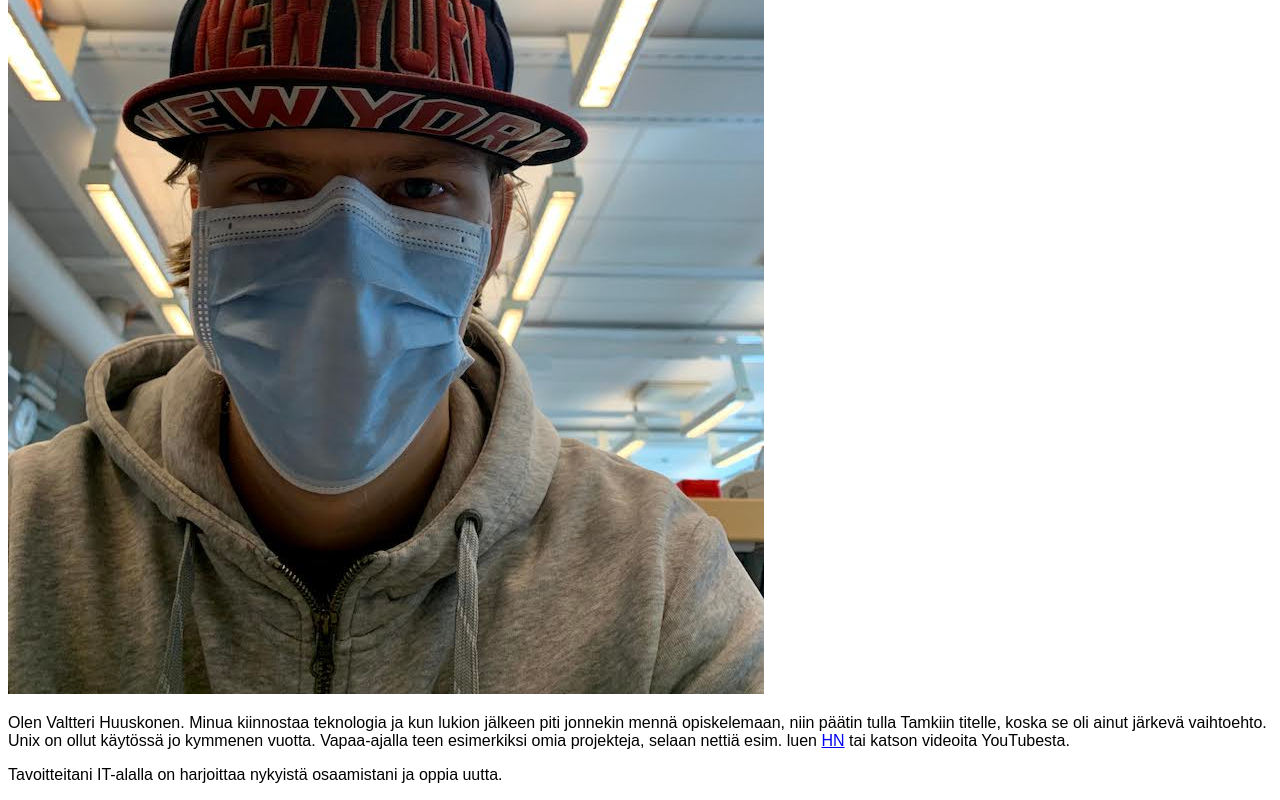
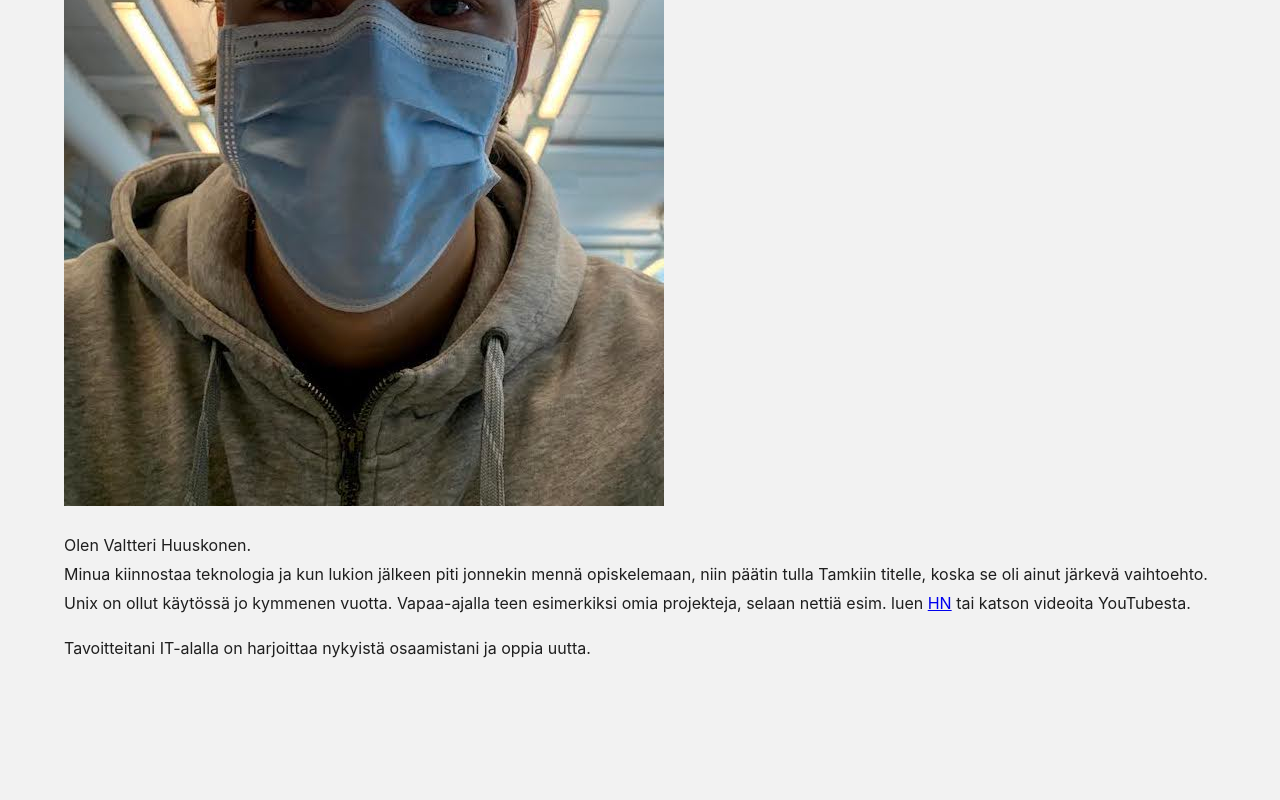
Before and after one commit to vaasuu/iot-ja-web-ohjelmointi, a plain HTML site: page viikkoharkat/viikko3/tehtava1/index.html in a window 1280 px wide. Shown: the part 394-1194 px from the top of the page. After the commit the page ends 1072 px from the top, so only its background shows below. Drawn offline with Linux system fonts and the light colour scheme.

Commit message:
week 3 task 1 done

```diff
--- a/viikkoharkat/viikko3/tehtava1/index.html
+++ b/viikkoharkat/viikko3/tehtava1/index.html
@@ -4,24 +4,25 @@
     <meta charset="UTF-8" />
     <meta name="viewport" content="width=device-width, initial-scale=1.0" />
     <title>Valtteri</title>
-    <link rel="stylesheet" href="styles.css" />
-    <link rel="shortcut icon" href="favicon.ico" type="image/x-icon" />
-    <link rel="apple-touch-icon" href="apple-touch-icon.png" />
+    <link rel="stylesheet" href="/styles.css" />
+    <link rel="shortcut icon" href="/favicon.ico" type="image/x-icon" />
+    <link rel="apple-touch-icon" href="/apple-touch-icon.png" />
   </head>
   <body>
     <h1>Itsensä esittely</h1>
 
     <img
-      src="valtteri.jpg"
+      src="/images/valtteri.jpg"
       alt="Valtterilla on hengityssuojain naamalla ja henellä on päässään lippalakki, jossa lukee New York"
     />
 
     <p>
-      Olen Valtteri Huuskonen. Minua kiinnostaa teknologia ja kun lukion jälkeen
-      piti jonnekin mennä opiskelemaan, niin päätin tulla Tamkiin titelle, koska
-      se oli ainut järkevä vaihtoehto. Unix on ollut käytössä jo kymmenen
-      vuotta. Vapaa-ajalla teen esimerkiksi omia projekteja, selaan nettiä esim.
-      luen <a href="https://news.ycombinator.com/">HN</a> tai katson videoita
+      Olen Valtteri Huuskonen. <br />
+      Minua kiinnostaa teknologia ja kun lukion jälkeen piti jonnekin mennä
+      opiskelemaan, niin päätin tulla Tamkiin titelle, koska se oli ainut
+      järkevä vaihtoehto. Unix on ollut käytössä jo kymmenen vuotta.
+      Vapaa-ajalla teen esimerkiksi omia projekteja, selaan nettiä esim. luen
+      <a href="https://news.ycombinator.com/">HN</a> tai katson videoita
       YouTubesta.
     </p>
     <p>
--- a/viikkoharkat/viikko3/tehtava1/styles.css
+++ b/viikkoharkat/viikko3/tehtava1/styles.css
@@ -1,28 +1,40 @@
 h1 {
-  color: #c72224;
+  color: #1e1e1e;
+}
+body {
+  margin: auto;
+  background: #f2f2f2;
+  color: #1e1e1e;
+  font-family: -apple-system, BlinkMacSystemFont, "Segoe UI", Roboto, Helvetica,
+    Arial, sans-serif;
+  font-size: 16px;
+  line-height: 1.8;
+  max-width: 90%;
 }
 
-body {
-  background-color: white;
-  font-family: Arial, Helvetica, sans-serif;
-  font-size: 12pt;
+img {
+  max-width: 100%;
+  height: auto;
 }
 
-/* p {
-  padding: 10px;
-} */
+@media (prefers-color-scheme: dark) {
+  h1 {
+    color: #ebebeb;
+  }
 
-@media (prefers-color-scheme: dark) {
   body {
     background: #1e1e1e;
-    color: #dddddd;
+    color: #f2f2f2;
   }
 
-  a:visited {
-    color: rgb(202, 137, 17);
+  a {
+    color: orange;
+    border-bottom: 1px solid orange;
+    text-decoration: none;
   }
 
-  a:link {
-    color: orange;
+  a:hover {
+    color: rgb(202, 137, 17);
+    border-bottom: 0;
   }
 }
```
Also changed, not shown: viikkoharkat/viikko3/tehtava1/images/valtteri.jpg (added), viikkoharkat/viikko3/tehtava1/valtteri.jpg (deleted).
